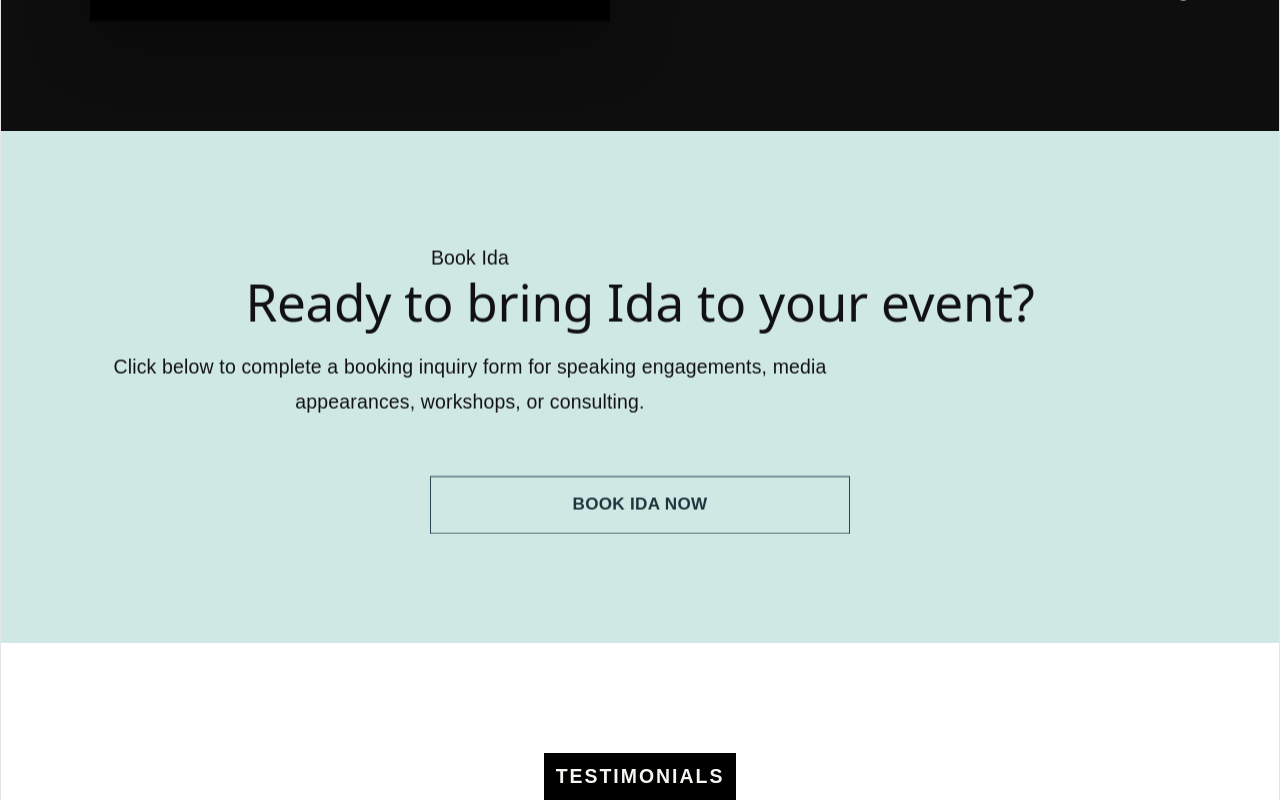
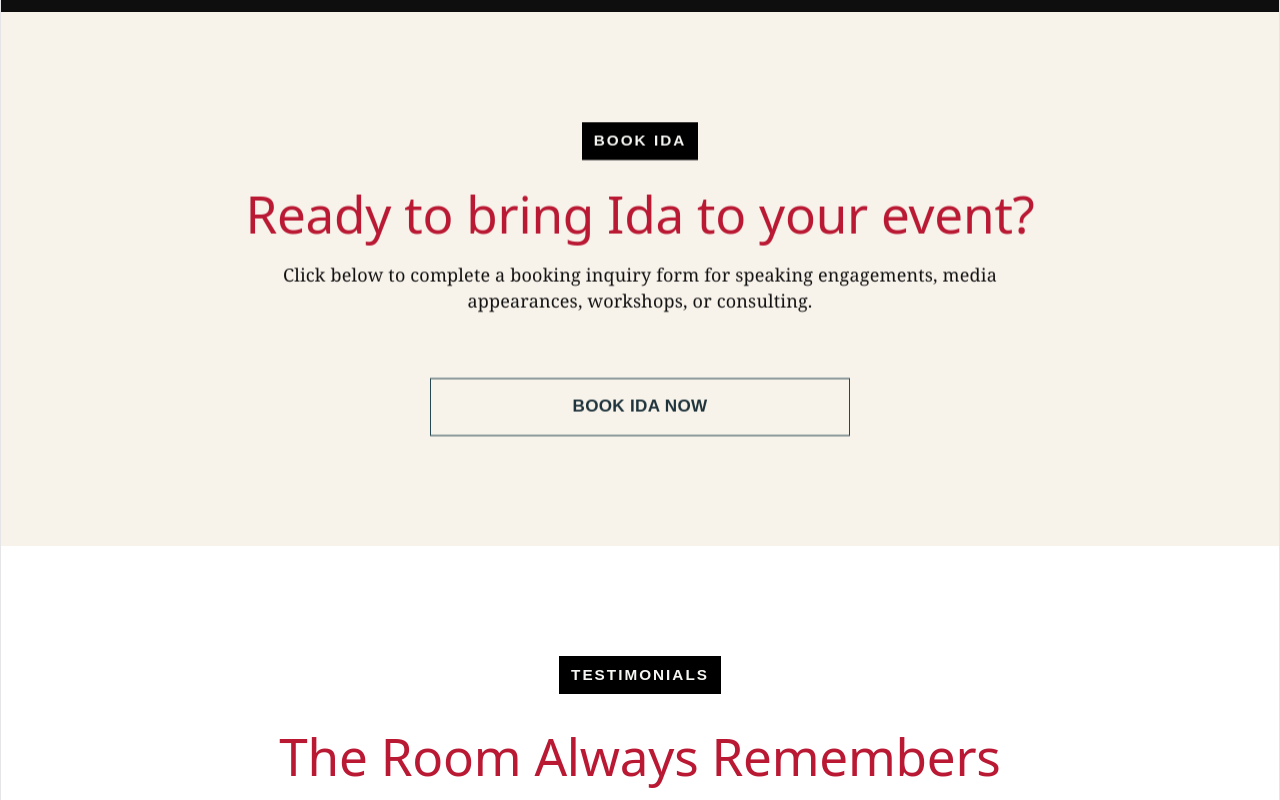
Before and after one commit to KyleVandenbossche/ida, a React (Vite) app: page / in a window 1280 px wide. Shown: the part 2420-3220 px from the top of the page. Built offline with nearby package versions, Linux system fonts and the light colour scheme; grey boxes are pictures that could not be loaded.

Commit message:
section margins

```diff
--- a/src/App.css
+++ b/src/App.css
@@ -308,6 +308,7 @@ a {
 .section-inner {
   max-width: 1100px;
   margin: 0 auto;
+  text-align: center; /* ⬅️ THIS centers everything */
 }
 
 .section-label-about {
@@ -322,6 +323,10 @@ a {
   background-color: #000;
   display: inline-block;
   padding: 6px 12px;
+}
+
+#about .section-label-about {
+  margin-bottom: 28px !important;
 }
 
 /* remove the extending bar */
@@ -341,6 +346,31 @@ a {
   background-color: black;
   display: inline-block;
   padding: 6px 12px;
+}
+
+.book-section {
+  background: #f7f2ea;
+  color: #111;
+}
+
+.book-section .section-inner {
+  text-align: center;
+}
+
+.book-section p {
+  max-width: 760px;
+  margin: 0 auto;
+  text-align: center;
+}
+
+.book-section-cta-wrap {
+  margin-top: 32px;
+  display: flex;
+  justify-content: center;
+}
+
+#book .section-label-about {
+  margin-bottom: 28px !important;
 }
 
 .testimonials-section {
@@ -397,6 +427,14 @@ a {
   margin-top: 4px;
 }
 
+#testimonials .section-label-about {
+  margin-bottom: 36px !important;
+}
+
+
+
+
+
 @media (max-width: 900px) {
   .testimonials-grid {
     grid-template-columns: 1fr;
@@ -421,9 +459,8 @@ a {
 
 .content-section p {
   max-width: 760px;
-  font-size: 1.08rem;
-  line-height: 1.8;
-  font-family: Arial, Helvetica, sans-serif;
+  margin: 0 auto;         /* ⬅️ centers block */
+  text-align: center;     /* ⬅️ centers text */
 }
 
 .keynote-large {
@@ -539,7 +576,7 @@ a {
   }
 
   .hero-left {
-    padding: 70px 56px 50px;
+     padding: 90px 90px 70px;
   }
 
   .hero-title {
@@ -729,6 +766,7 @@ a {
 
   .hero-intro {
     display: none;
+    margin-top: 20px;
   }
 
 /* row 1 */
@@ -978,6 +1016,7 @@ a {
 .publications-hero-inner {
   max-width: 1100px;
   margin: 0 auto;
+  text-align: center;   /* 👈 centers everything inside */
 }
 
 .publications-title {
@@ -989,6 +1028,7 @@ a {
 
 .publications-subtitle {
   max-width: 760px;
+  margin: 0 auto;       /* 👈 centers the block itself */
   font-family: Arial, Helvetica, sans-serif;
   font-size: 1.05rem;
   line-height: 1.8;
--- a/src/Publications.jsx
+++ b/src/Publications.jsx
@@ -6,7 +6,7 @@ const books = [
     title: "Invisible Talent Market",
     subtitle: "Lorem ipsum dolor sit amet",
     description:
-      "Lorem ipsum dolor sit amet, consectetur adipiscing elit. Sed do eiusmod tempor incididunt ut labore et dolore magna aliqua. This space can hold the real book summary, endorsements, or a short sales pitch.",
+      "In Invisible Talent Market, Ida Byrd-Hill exposes one of the most overlooked challenges facing modern organizations: the vast pool of capable talent that remains unseen, undervalued, and underutilized. Drawing from her deep expertise across workforce development, executive search, and technology, Ida reveals how businesses can identify, develop, and activate hidden talent to drive innovation, growth, and long-term competitive advantage. This book challenges leaders to rethink traditional hiring models and offers a forward-thinking roadmap for building more inclusive, future-ready workforces.",
     buttonText: "Buy Book",
     link: "#",
   },
--- a/src/hero.jsx
+++ b/src/hero.jsx
@@ -128,7 +128,6 @@ export default function Hero() {
           <div className="keynotes-stack">
             <div className="keynotes-row">
               <div className="keynotes-text">
-                <p className="section-label-keynotes">Keynotes</p>
                 <h2>FORGET YOUR GRANDAD</h2>
                 <p>
                   The rules of work have changed — and the organizations that
@@ -174,7 +173,6 @@ export default function Hero() {
               </div>
 
               <div className="keynotes-text">
-                <p className="section-label">Featured Talk</p>
                 <h2>UNLEASH YOUR INNER CEO</h2>
                 <p>
                   You can be busy, active, and still going nowhere — just like a
@@ -187,16 +185,16 @@ export default function Hero() {
         </div>
       </section>
 
-      <section id="book" className="content-section accent-section">
+<section id="book" className="content-section book-section">
   <div className="section-inner reveal">
-          <p className="section-label">Book Ida</p>
-          <h2>Ready to bring Ida to your event?</h2>
+    <p className="section-label-about">Book Ida</p>
+    <h2 className="keynote-large">Ready to bring Ida to your event?</h2>
     <p>
       Click below to complete a booking inquiry form for speaking
       engagements, media appearances, workshops, or consulting.
     </p>
 
-          <div style={{ marginTop: "24px" }}>
+    <div className="book-section-cta-wrap">
       <Link to="/book" className="hero-cta">
         BOOK IDA NOW
       </Link>
```
Also changed, not shown: 1 other file (tests, documents, lock files or other folders). Lines whose indentation alone changed are shown as unchanged.
